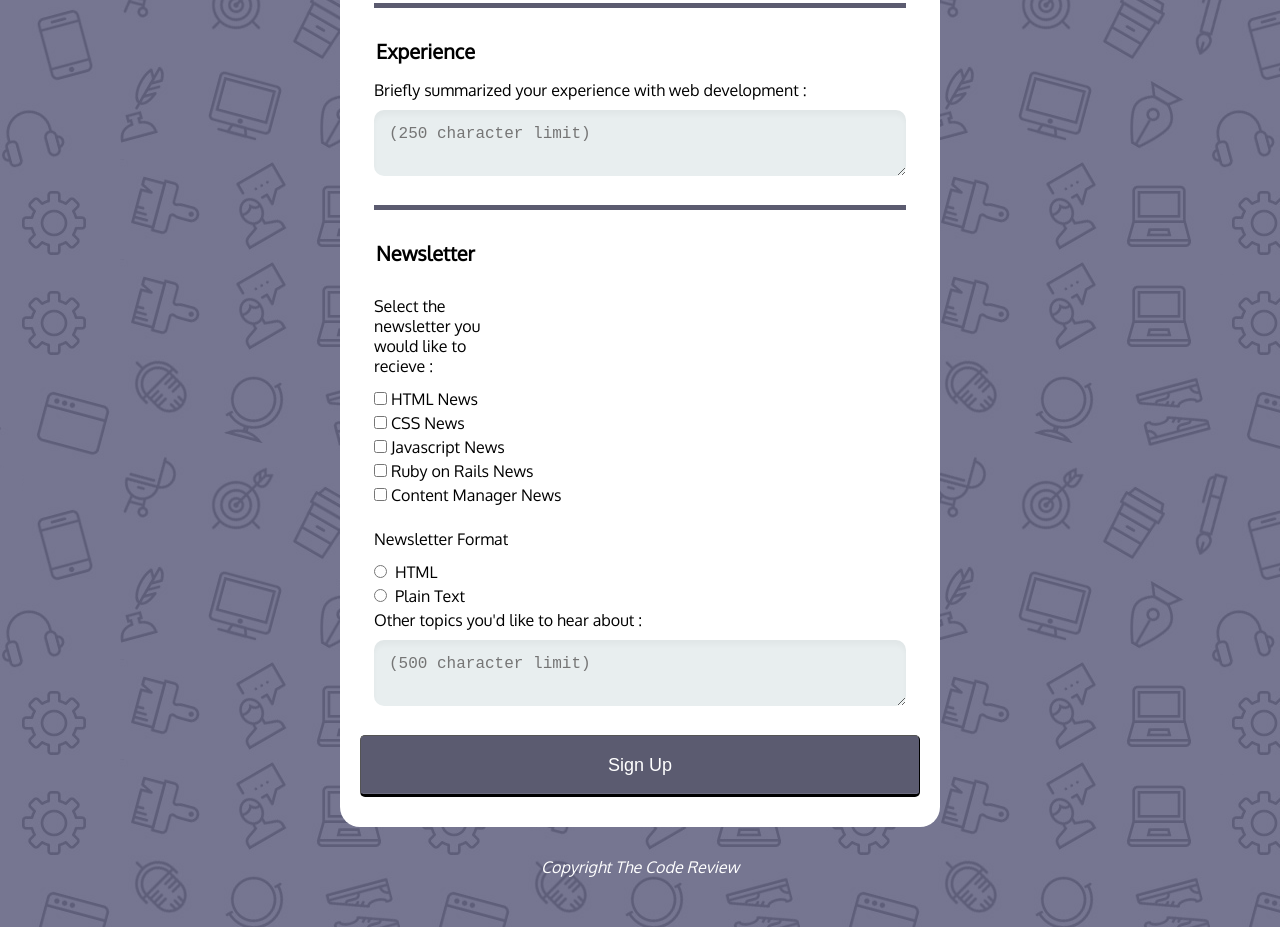
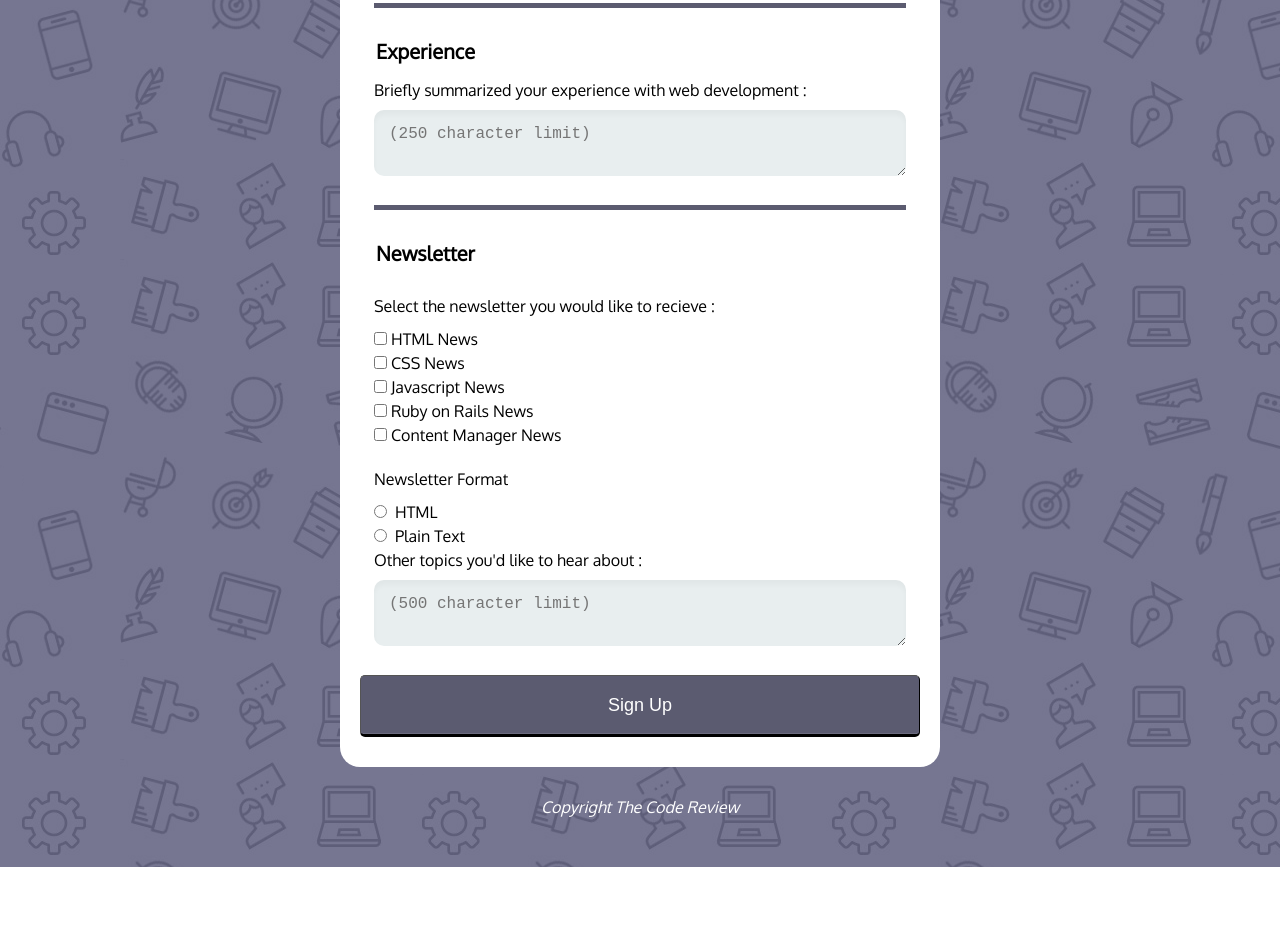
Before and after one commit to JuliusGrant/Project-Three---Online-Registration, a plain HTML site: page index.html in a window 1280 px wide. Shown: the part 741-1668 px from the top of the page. After the commit the page ends 1608 px from the top, so only its background shows below. Drawn offline with Linux system fonts and the light colour scheme.

Commit message:
Added files via upload

```diff
--- a/index.html
+++ b/index.html
@@ -122,23 +122,23 @@
 
       <label for="user_news" class="select_news">Select the newsletter you would like to recieve :</label>
 
-      <input type="checkbox" id="user_news" name="user_news" value="html_news"><label class="light">HTML News</label><br>
+      <input type="checkbox" id="user_news" name="user_news" value="user_news"><label for="user_news" class="light">HTML News</label><br>
 
-      <input type="checkbox" name="user_news" value="css_news"><label class="light">CSS News</label><br>
+      <input type="checkbox" id="css_news" name="user_news" value="css_news"><label for="css_news" class="light">CSS News</label><br>
 
-      <input type="checkbox" name="user_news" value="javascript_news"><label class="light">Javascript News</label><br>
+      <input type="checkbox" id="javascript_news" name="user_news" value="javascript_news"><label for="javascript_news" class="light">Javascript News</label><br>
 
-      <input type="checkbox" name="user_news" value="Ruby_news"><label class="light">Ruby on Rails News</label><br>
+      <input type="checkbox" id="RubyOnRails_news" name="user_news" value="Ruby_news"><label for="RubyOnRails_news" class="light">Ruby on Rails News</label><br>
 
-      <input type="checkbox" name="user_news" value="content_management_news"><label class="light">Content Manager News</label><br>
+      <input type="checkbox" id="ContentManager_news" name="user_news" value="content_management_news"><label for="ContentManager_news" class="light">Content Manager News</label><br>
 
       <label for="user_newsformat" class="news">Newsletter Format</label>
 
       <input type="radio" id="user_newsformat" name="user_newsformat" value="html">
-      <label class="light">HTML</label><br>
+      <label for="user_newsformat" class="light">HTML</label><br>
 
-      <input type="radio" name="user_newsformat" value="plain_text">
-      <label class="light">Plain Text</label><br>
+      <input type="radio" id="plaintext" name="user_newsformat" value="plain_text">
+      <label for="plaintext" class="light">Plain Text</label><br>
 
       <label for="otherTopics" class="light">Other topics you'd like to hear about :</label>
       <textarea id="otherTopics" maxlength="500" name="otherTopics" placeholder="(500 character limit)"></textarea>
--- a/style.css
+++ b/style.css
@@ -141,6 +141,7 @@ label[for="other_topics"] {
 
 .select_news {
   padding-bottom: 5px;
+  width: 100%;
 }
 
 
```
